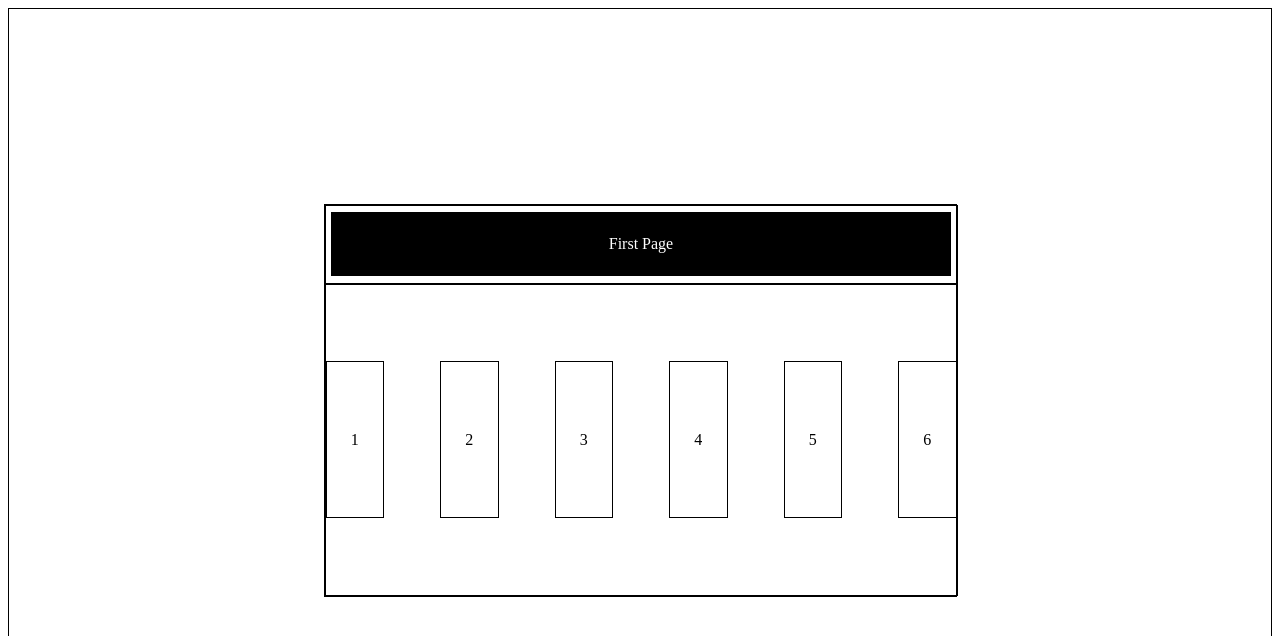
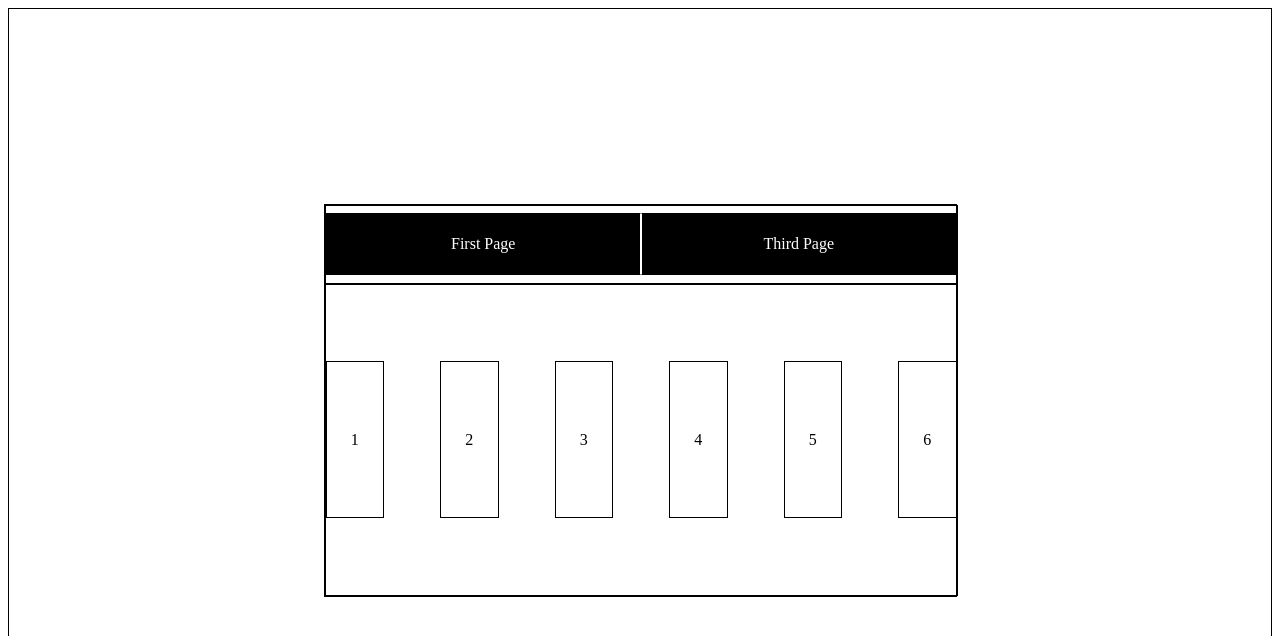
Before and after one commit to sejung1218/study-react-query, a Next.js app: page / in a window 1280 px wide. Shown: the top 636 px of the page. Built offline with nearby package versions, Linux system fonts and the light colour scheme.

Commit message:
first commit

```diff
--- a/next.config.js
+++ b/next.config.js
@@ -3,6 +3,6 @@ const nextConfig = {
   experimental: {
     appDir: true,
   },
-}
+};
 
-module.exports = nextConfig
+module.exports = nextConfig;
--- a/src/app/page.tsx
+++ b/src/app/page.tsx
@@ -1,12 +1,29 @@
 "use client";
+
+import Link from "next/link";
+import { useRouter } from "next/router";
+// import { useRouter } from "next/navigation";
 import styled from "styled-components";
 
 export default function Home() {
+  const router = useRouter();
+  const onClickMoveFirstPage = async () => {
+    router.push(`/test`);
+  };
+
   return (
     <FullDiv>
       <MainDiv>
         <SubOneDiv>
-          <SubManyDiv01>First Page</SubManyDiv01>
+          <SubManyDiv01 onClick={onClickMoveFirstPage}>First Page</SubManyDiv01>
+          {/* 안되는 이유가 뭘까? */}
+          {/* <SubManyDiv01 onClick={() => router.push(`/test`)}>
+            Second Page
+          </SubManyDiv01> */}
+
+          <SubManyDiv01>
+            <ClearLink href="/test">Third Page</ClearLink>
+          </SubManyDiv01>
         </SubOneDiv>
         <SubTwoDiv>
           <SubManyDiv02>1</SubManyDiv02>
@@ -71,6 +88,15 @@ const SubManyDiv01 = styled.div`
   align-items: center;
   background-color: black;
   color: white;
+  box-sizing: border-box;
+
+  :first-of-type {
+    border-right: 1px solid white;
+  }
+
+  :last-of-type {
+    border-left: 1px solid white;
+  }
 `;
 
 const SubManyDiv02 = styled.div`
@@ -81,3 +107,8 @@ const SubManyDiv02 = styled.div`
   justify-content: center;
   align-items: center;
 `;
+
+const ClearLink = styled(Link)`
+  text-decoration: none;
+  color: white;
+`;
```
Also changed, not shown: src/app/test/page.tsx (renamed from src/app/test/index.tsx, +3 -0 lines).
